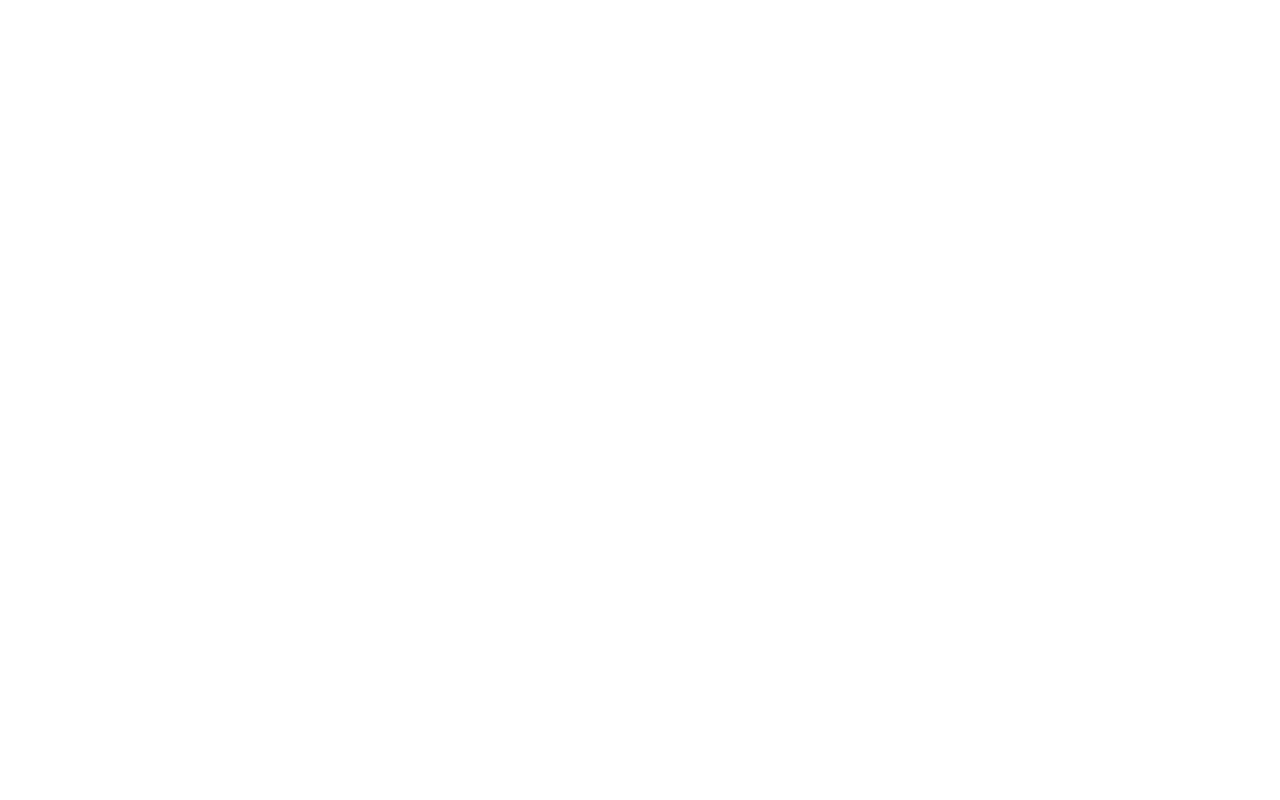
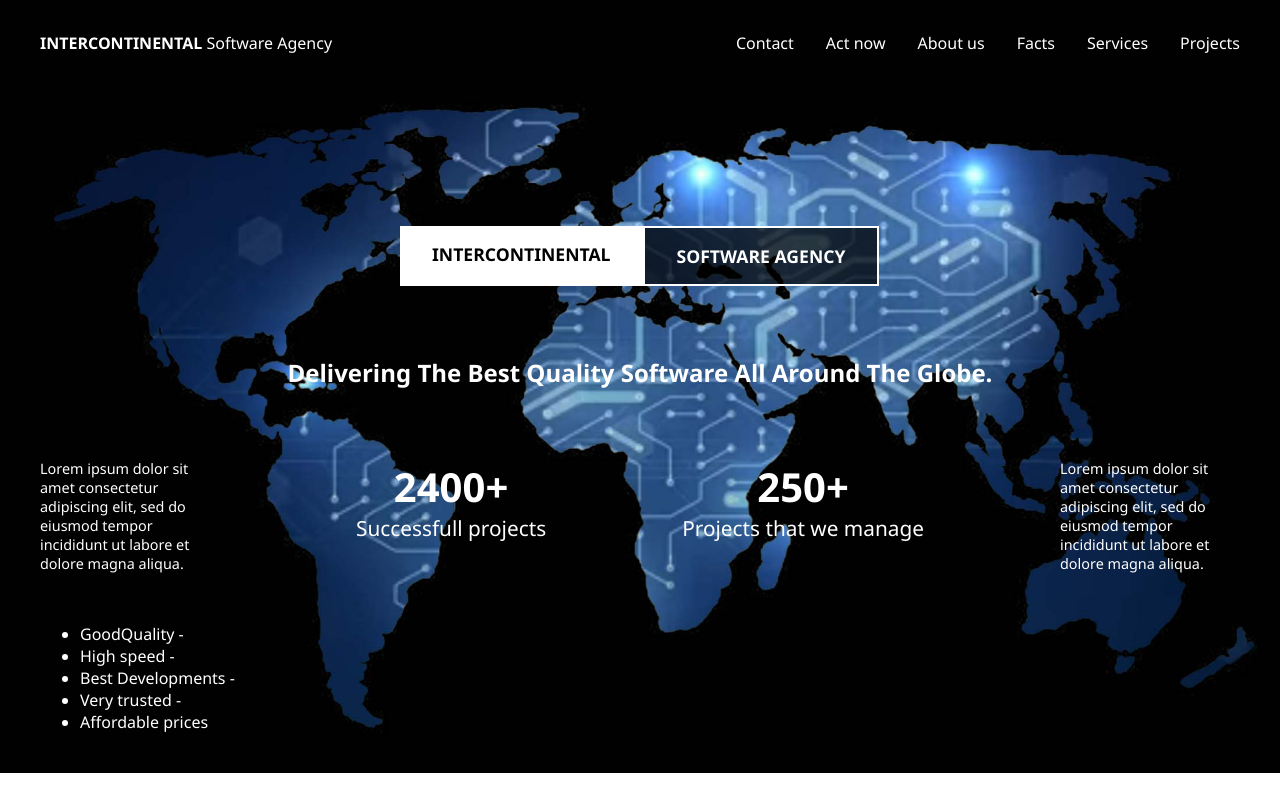
Before and after one commit to hirwajeaneric/Website-Project-8, a plain HTML site: page src/index.html in a window 1280 px wide. Drawn offline with Linux system fonts and the light colour scheme.

Commit message:
remaining with the qualities div

```diff
--- a/src/Assets/Css/Styles.css
+++ b/src/Assets/Css/Styles.css
@@ -13,10 +13,120 @@ body {
 /*HEADER*/
 
 /*Navigation bar*/
+header nav {
+    margin-right: auto;
+    margin-left: auto;
+    max-width: 1500px;
+    z-index: 1000;
+}
 
+header nav .nav-bar {
+    list-style-type: none;
+    margin: 0;
+    padding: 24px;
+    overflow: hidden;
+}
+
+header nav .nav-bar li {
+    float: left;
+}
+
+header nav .nav-bar li a {
+    font-size: 24px;
+    display: block;
+    color: rgb(255, 255, 255);
+    font-size: 100%;
+    text-align: center;
+    padding: 8px 16px;
+    text-decoration: none;
+    cursor: pointer;
+}
+
+header nav .nav-bar li a:hover {
+    /*background-color: white;*/
+    color: rgb(0, 150, 191);
+}
+
+header nav .nav-bar li:not(.header-logo){
+    float: right;
+}
 
 /*Banner*/
+header .banner {
+    background-image: url(/src/Assets/Img/INTERCONTINENTAL-Software-Hero.jpg);
+    background-size: cover;
+    background-repeat: no-repeat;
+    margin-left: auto;
+    margin-right: auto;
+    max-width: 1500px;
+    z-index: 999;
+    margin-top: -100px;
+    color: white;
+    padding: 40px;
+}
 
+header .banner .brand-design {
+    padding-top: 200px;
+    box-sizing: border-box;
+    display: flex;
+    flex-direction: row;
+    flex-wrap: wrap;
+    margin-left: auto;
+    margin-right: auto;
+    max-width: 40%;
+    margin-bottom: 70px;
+}
+
+header .banner .brand-design .text1,
+header .banner .brand-design .text2 {
+    padding: 16px 32px;
+    font-size: 110%;
+    font-weight: 600;
+}
+
+header .banner .brand-design .text1 {
+    background-color: white;
+    color: black;
+}
+
+header .banner .brand-design .text2 {
+    border: solid 2px white;
+    background-color: rgba(1,1,1,0.7);
+}
+
+header .banner h1 {
+    font-size: x-large;
+    text-align: center;
+    margin-bottom: 70px;
+}
+
+header .banner .descriptions {
+    display: flex;
+    flex-direction: row;
+    flex-wrap: wrap;
+    justify-content: space-between;
+    margin-bottom: 50px;
+}
+
+header .banner .descriptions .left-paragraph,
+header .banner .descriptions .right-paragraph {
+    width: 15%;
+    font-size: 90%;
+}
+
+header .banner .descriptions .successful-projects,
+header .banner .descriptions .managed-projects {
+    text-align: center;
+}
+
+header .banner .descriptions h3{
+    font-size: 250%;
+}
+
+header .banner .descriptions .successful-projects p,
+header .banner .descriptions .managed-projects p {
+    font-size: 130%;
+}
 
 
 
--- a/src/index.html
+++ b/src/index.html
@@ -12,16 +12,55 @@
     <body>
         <!--Header section-->
         <header class="header-section" id="header-section">
-
             <!--Navigation bar-->
             <nav>
-
+                <ul class="nav-bar">
+                    <li class="header-logo"><a href="#header-section"><strong>INTERCONTINENTAL</strong> Software Agency</a></li>
+                    <li><a href="#projects">Projects</a></li>
+                    <li><a href="#services">Services</a></li>
+                    <li><a href="#facts">Facts</a></li>
+                    <li><a href="#about">About us</a></li>
+                    <li><a href="#actnow">Act now</a></li>
+                    <li><a href="#contact">Contact</a></li>
+                </ul>
             </nav>
 
             <!--Banner-->
             <div class="banner">
+                <div class="brand-design">
+                    <p class="text1">INTERCONTINENTAL</p>
+                    <p class="text2">SOFTWARE AGENCY</p>
+                </div>
+                <h1>Delivering The Best Quality Software All Around The Globe.</h1>
+                <div class="descriptions">
+                    <p class="left-paragraph">Lorem ipsum dolor sit amet consectetur adipiscing elit,
+                        sed do eiusmod tempor incididunt ut labore et
+                        dolore magna aliqua.
+                    </p>
+                    <div class="successful-projects">
+                        <h3>2400+</h3>
+                        <p>Successfull projects</p>
+                    </div>
+                    <div class="managed-projects">
+                        <h3>250+</h3>
+                        <p>Projects that we manage</p>
+                    </div>
+                    <p class="right-paragraph">Lorem ipsum dolor sit amet consectetur adipiscing elit,
+                        sed do eiusmod tempor incididunt ut labore et
+                        dolore magna aliqua.
+                    </p>
+                </div>
+                <div class="qualities">
+                    <ul class="quality-list">
+                        <li>GoodQuality      -</li>
+                        <li>High speed      -</li>
+                        <li>Best Developments      -</li>
+                        <li>Very trusted      -</li>
+                        <li>Affordable prices</li>
+                    </ul>
+                </div>
+            </div>
 
-            </div>
         </header>
 
         <!--Projects section-->
```
